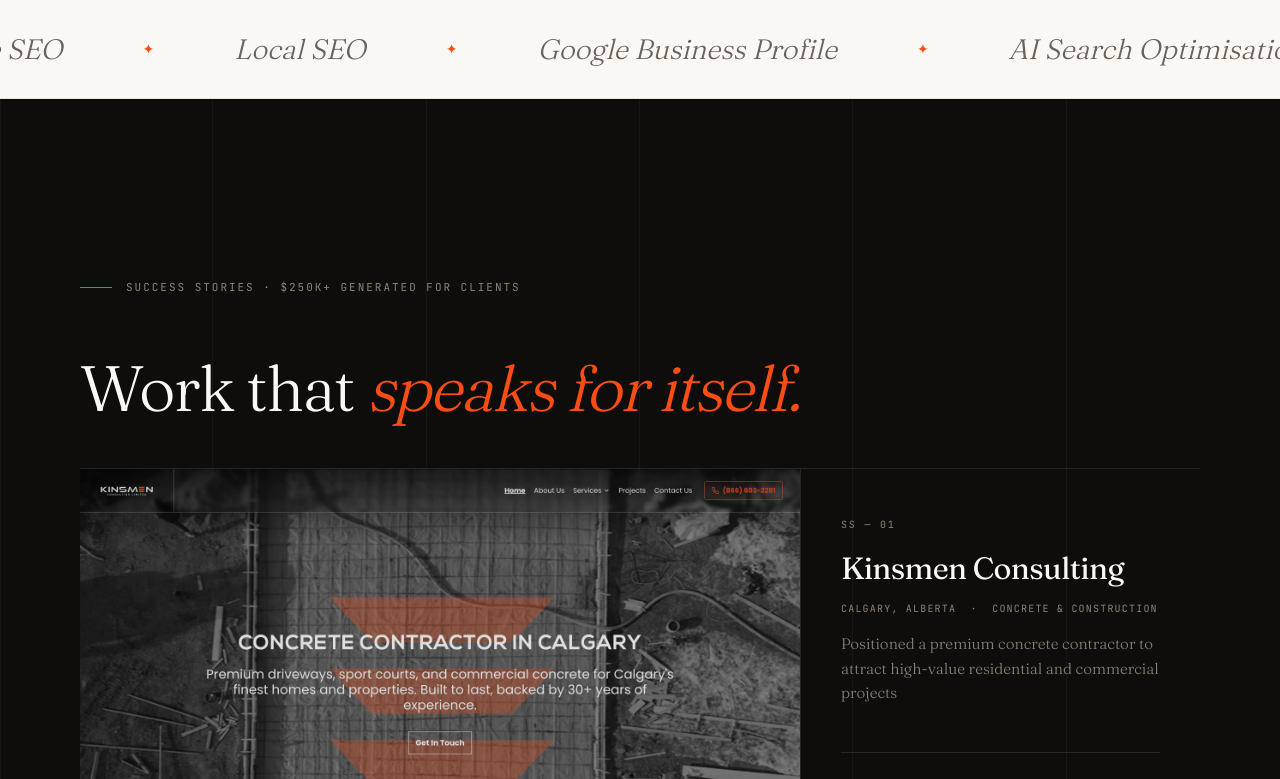
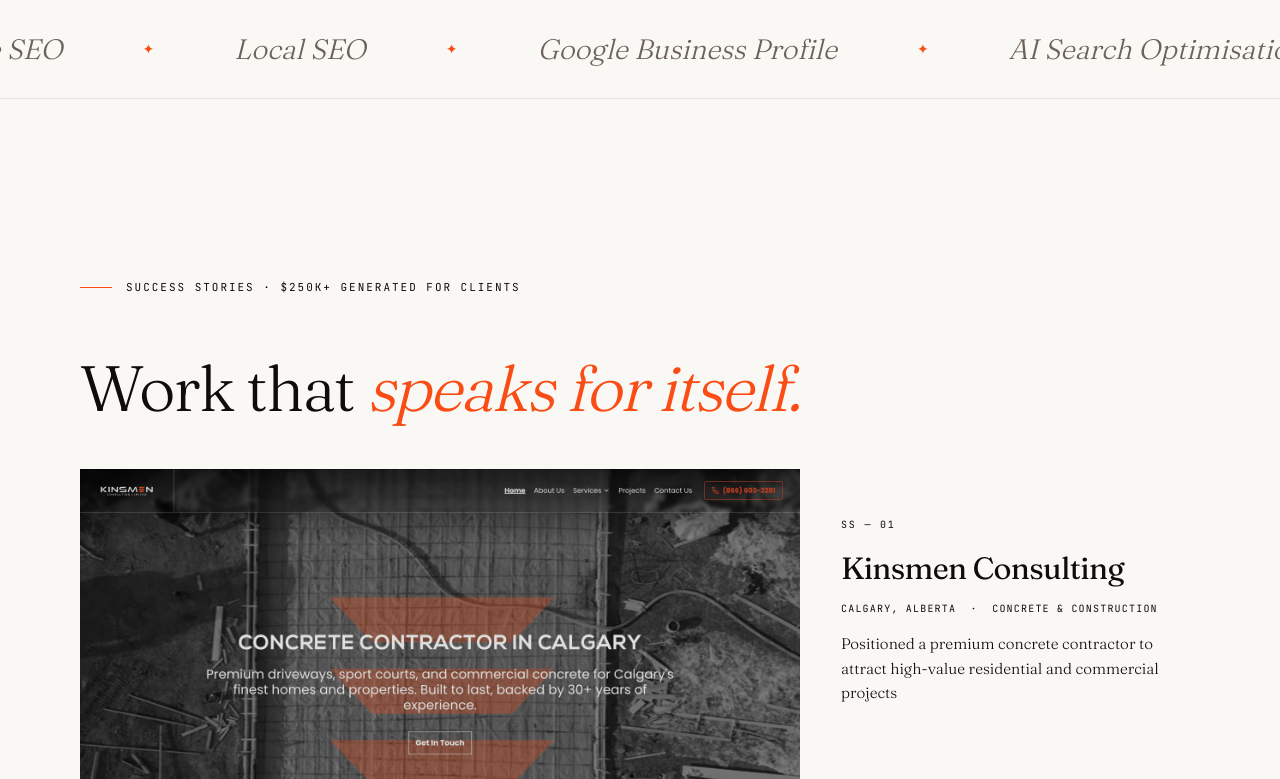
Before and after one commit to ScaleCRMCO/scaleseo, a Next.js app: page / in a window 1280 px wide. Shown: the part 801-1580 px from the top of the page. Built offline with nearby package versions, Linux system fonts and the light colour scheme.

Commit message:
Update globals.css

```diff
--- a/src/app/globals.css
+++ b/src/app/globals.css
@@ -14,9 +14,9 @@
   --line: rgba(15, 13, 11, 0.08);
   --line-strong: rgba(15, 13, 11, 0.18);
   /* Dark section variants (used on alternating sections) */
-  --bg-dark: #0F0D0B;
-  --ink-on-dark: #FAF8F4;
-  --ink-dim-on-dark: #8B8378;
+  --bg-dark: ##000000;
+  --ink-on-dark: ##000000;
+  --ink-dim-on-dark: ##000000;
   --line-on-dark: rgba(250, 248, 244, 0.1);
   --line-strong-on-dark: rgba(250, 248, 244, 0.22);
   /* Fonts */
```
